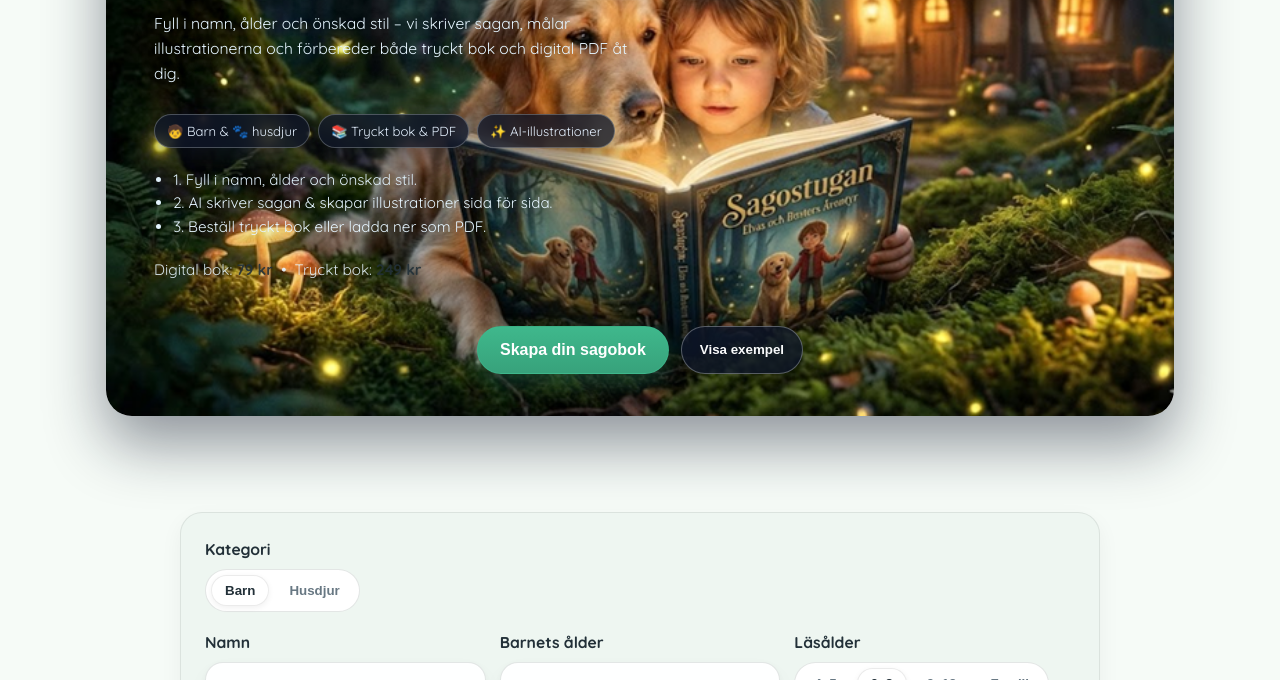
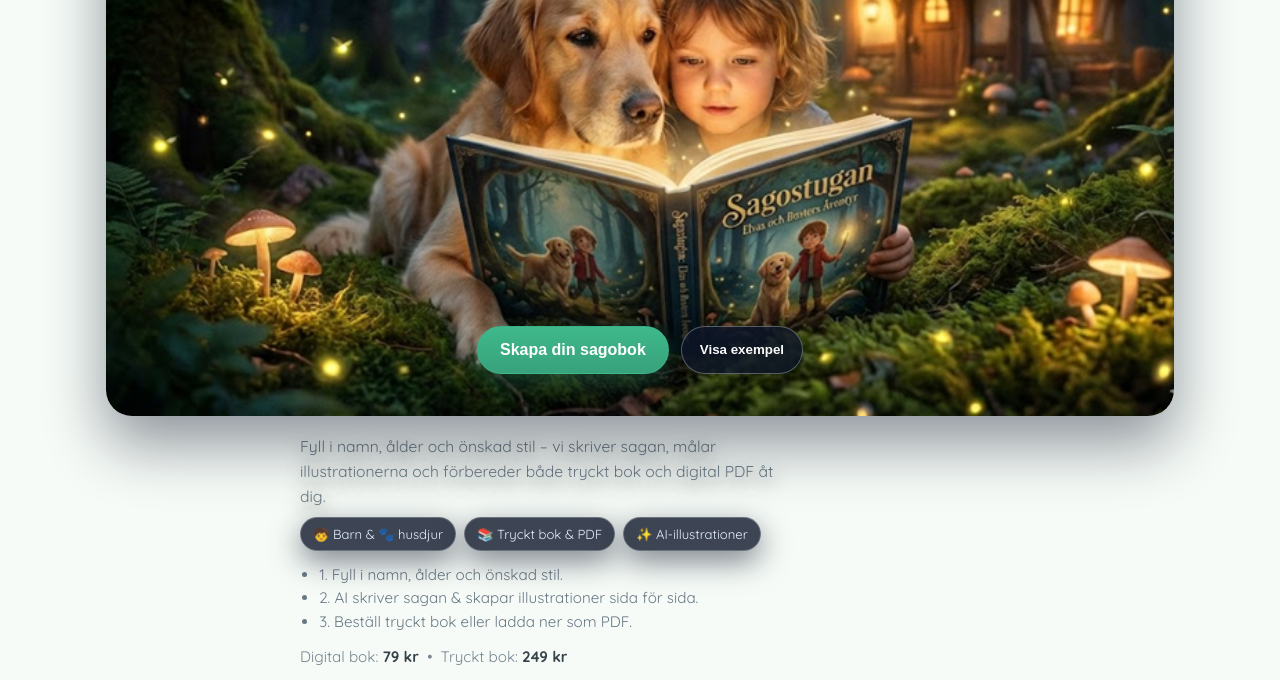
Before and after one commit to Melson-cat/Sagobok, a plain HTML site: page frontend/index.html in a window 1280 px wide. Shown: the part 420-1100 px from the top of the page. Drawn offline with Linux system fonts and the light colour scheme.

Commit message:
html och css

```diff
--- a/frontend/index.html
+++ b/frontend/index.html
@@ -33,7 +33,6 @@
     </nav>
   </div>
 </header>
-
 <main class="container">
   <!-- HERO / TOPPSEKTION -->
   <section class="hero">
@@ -55,19 +54,7 @@
         />
       </div>
 
-      <p class="hero-tagline">
-        Fyll i namn, ålder och önskad stil – vi skriver sagan, målar
-        illustrationerna och förbereder både tryckt bok och digital PDF åt dig.
-      </p>
-
-      <div class="hero-pill-row">
-        <span class="hero-pill">🧒 Barn & 🐾 husdjur</span>
-        <span class="hero-pill">📚 Tryckt bok & PDF</span>
-        <span class="hero-pill">✨ AI-illustrationer</span>
-      </div>
-
-      <!-- Vi låter knapparna ligga kvar här i HTML,
-           men flyttar ned dem på MOBIL med CSS (order) -->
+      <!-- Knapparna ligger kvar i hero-main (overlay på desktop) -->
       <div class="hero-cta-row">
         <button
           type="button"
@@ -83,18 +70,6 @@
           Visa exempel
         </button>
       </div>
-
-      <ul class="hero-list">
-        <li>1. Fyll i namn, ålder och önskad stil.</li>
-        <li>2. AI skriver sagan & skapar illustrationer sida för sida.</li>
-        <li>3. Beställ tryckt bok eller ladda ner som PDF.</li>
-      </ul>
-
-      <p class="hero-pricing">
-        Digital bok: <strong>79 kr</strong>
-        &nbsp;•&nbsp;
-        Tryckt bok: <strong>249 kr</strong>
-      </p>
     </div>
 
     <div class="hero-media">
@@ -109,8 +84,33 @@
       </div>
     </div>
   </section>
+
+  <!-- 🔽 All info-text, tags, lista & pris hamnar UNDER bilden -->
+  <section class="hero-details">
+    <p class="hero-tagline">
+      Fyll i namn, ålder och önskad stil – vi skriver sagan, målar
+      illustrationerna och förbereder både tryckt bok och digital PDF åt dig.
+    </p>
+
+    <div class="hero-pill-row">
+      <span class="hero-pill">🧒 Barn & 🐾 husdjur</span>
+      <span class="hero-pill">📚 Tryckt bok & PDF</span>
+      <span class="hero-pill">✨ AI-illustrationer</span>
+    </div>
+
+    <ul class="hero-list">
+      <li>1. Fyll i namn, ålder och önskad stil.</li>
+      <li>2. AI skriver sagan & skapar illustrationer sida för sida.</li>
+      <li>3. Beställ tryckt bok eller ladda ner som PDF.</li>
+    </ul>
+
+    <p class="hero-pricing">
+      Digital bok: <strong>79 kr</strong>
+      &nbsp;•&nbsp;
+      Tryckt bok: <strong>249 kr</strong>
+    </p>
+  </section>
 </main>
-
 
 
 
--- a/frontend/style.css
+++ b/frontend/style.css
@@ -971,3 +971,27 @@ textarea:focus {
     transition: none !important;
   }
 }
+/* Text-blocket under bilden */
+.hero-details {
+  max-width: 680px;
+  margin: 18px auto 0;
+}
+
+/* Bas-stilarna för tagline/lista/pris används redan,
+   men här ser vi till att de funkar fint även efter flytten. */
+.hero-details .hero-tagline {
+  margin: 0 0 8px;
+  font-size: 0.98rem;
+  line-height: 1.6;
+  color: var(--muted);
+}
+
+.hero-details .hero-pill-row {
+  margin: 4px 0 12px;
+}
+
+.hero-details .hero-list,
+.hero-details .hero-pricing {
+  color: var(--muted);
+  text-shadow: none;
+}
```
